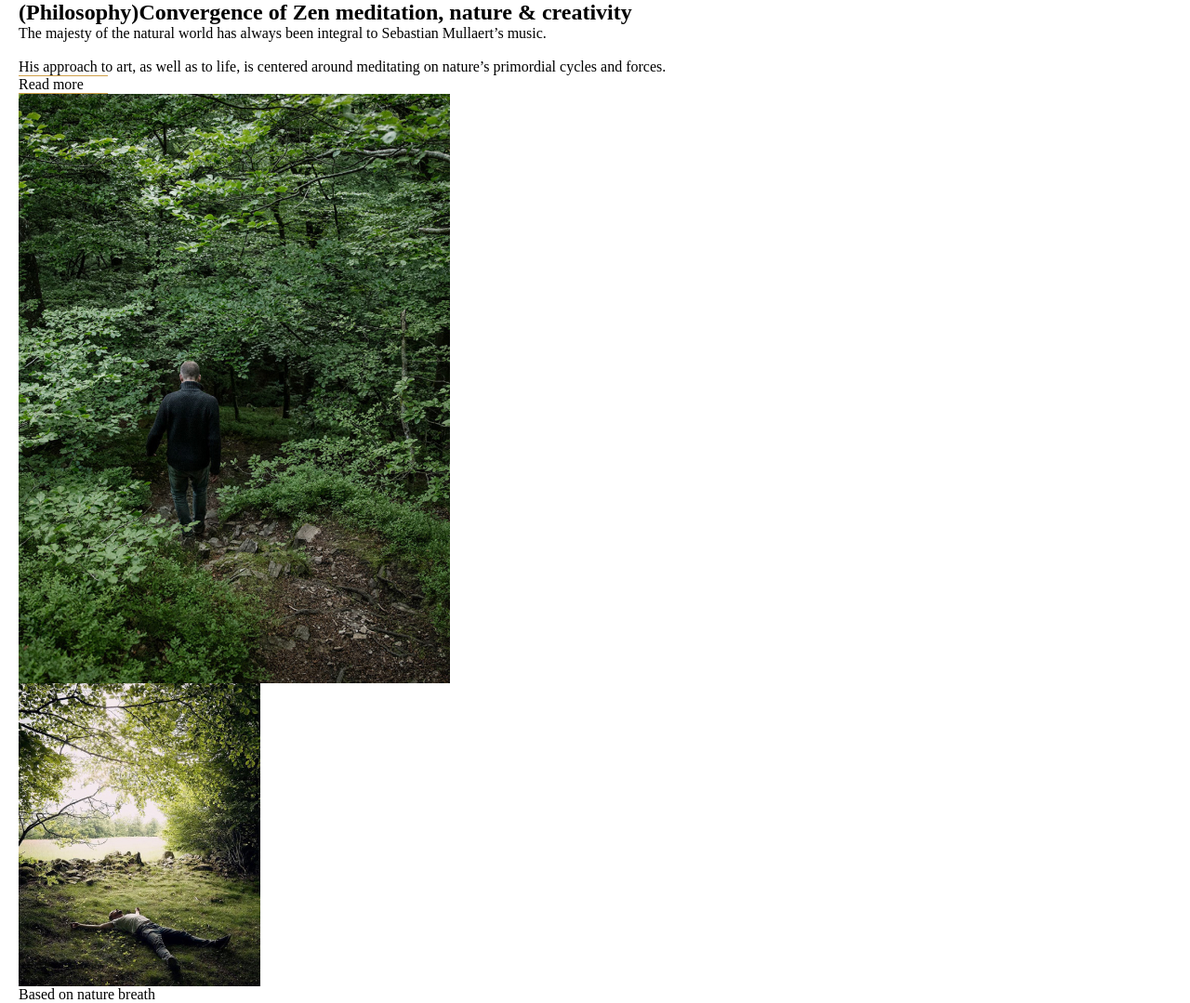
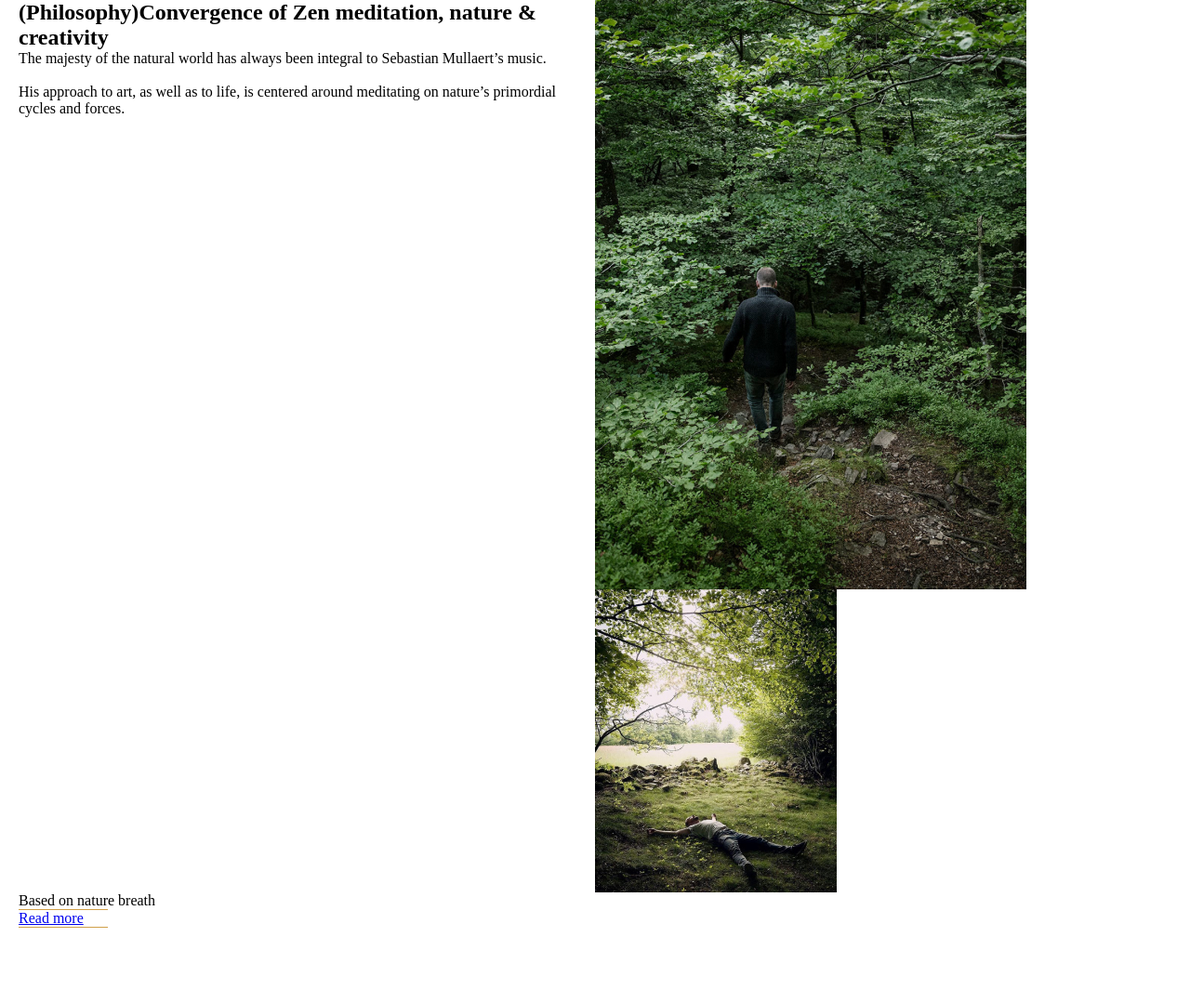
Before and after one commit to Anatorusan/web_dev_study, a plain HTML site: page Sebastian_Mullaert/index.html in a window 1280 px wide. Shown: the whole page at 93% size. After the commit the page ends 998 px from the top, so only its background shows below. Drawn offline with Linux system fonts and the light colour scheme; files whose address does not match are found by name.

Commit message:
Grid layout started

```diff
--- a/Sebastian_Mullaert/index.html
+++ b/Sebastian_Mullaert/index.html
@@ -24,7 +24,7 @@
                         primordial cycles and forces.</p>
                 </div>
                 <div class="line and more">
-                    <a><span class="line"></span>
+                    <a href="#"><span class="line"></span>
                         <p>Read more</p>
                     </a>
                 </div>
--- a/Sebastian_Mullaert/styles/styles.css
+++ b/Sebastian_Mullaert/styles/styles.css
@@ -68,3 +68,44 @@ img {
     border-bottom: 1px solid #D0A049;
     width: 96px;
 }
+
+/* grid layout */
+.section-container {
+    display: grid;
+    grid-template-columns: 100%;
+    /* grid-template-rows: 50%, 50%; */
+}
+
+.text-container {
+    grid-column: 1/2;
+    grid-row: 1/2;
+}
+
+.images-container {
+    grid-column: 1/2;
+    grid-row: 2/3;
+}
+
+.breath {
+    display: none;
+}
+
+
+
+@media all and (min-width: 768px){
+    .section-container {
+        grid-template-columns: 50% 50%;
+        /* grid-template-rows: 50% 50%; */
+    }
+
+    .images-container {
+        grid-column: 2/3;
+        grid-row: 1/2;
+    }
+
+    .breath {
+        display: block;
+        grid-column: 1/3;
+        grid-row: 2/3;
+    }
+}
```
